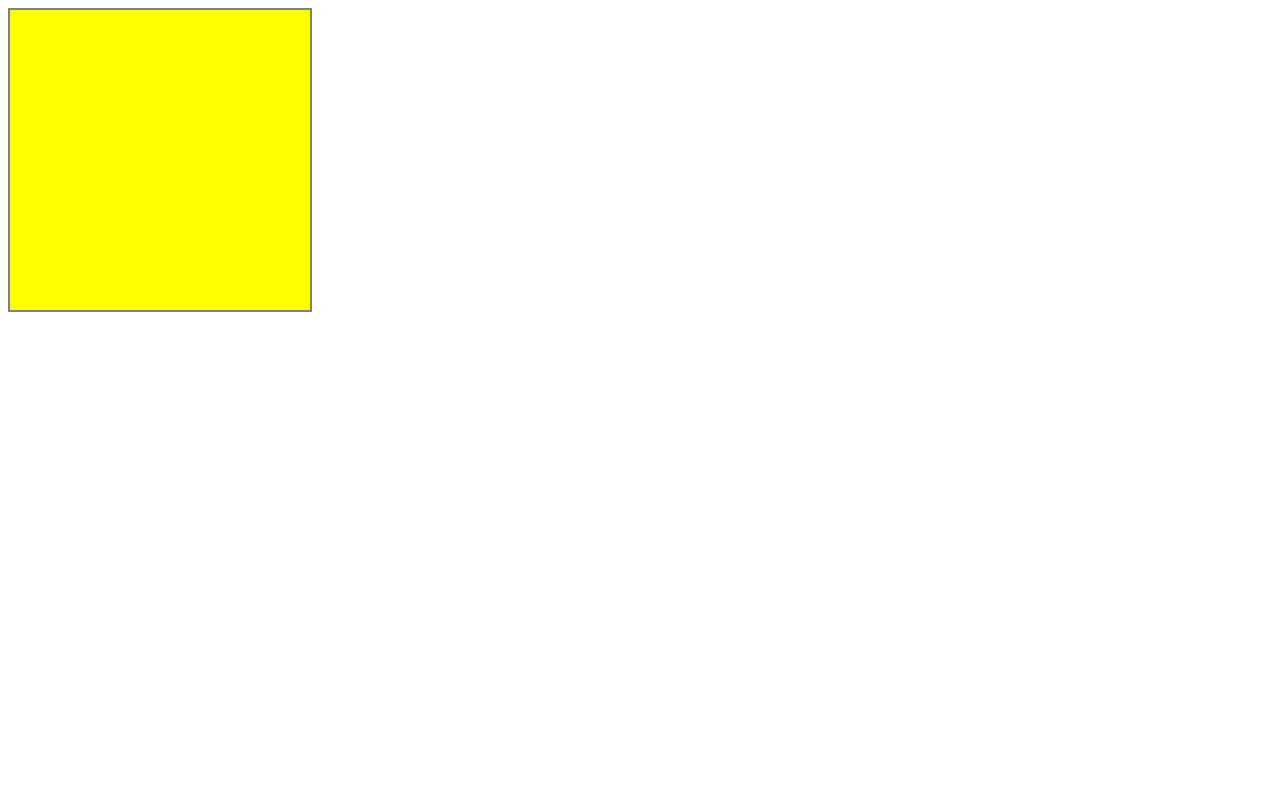
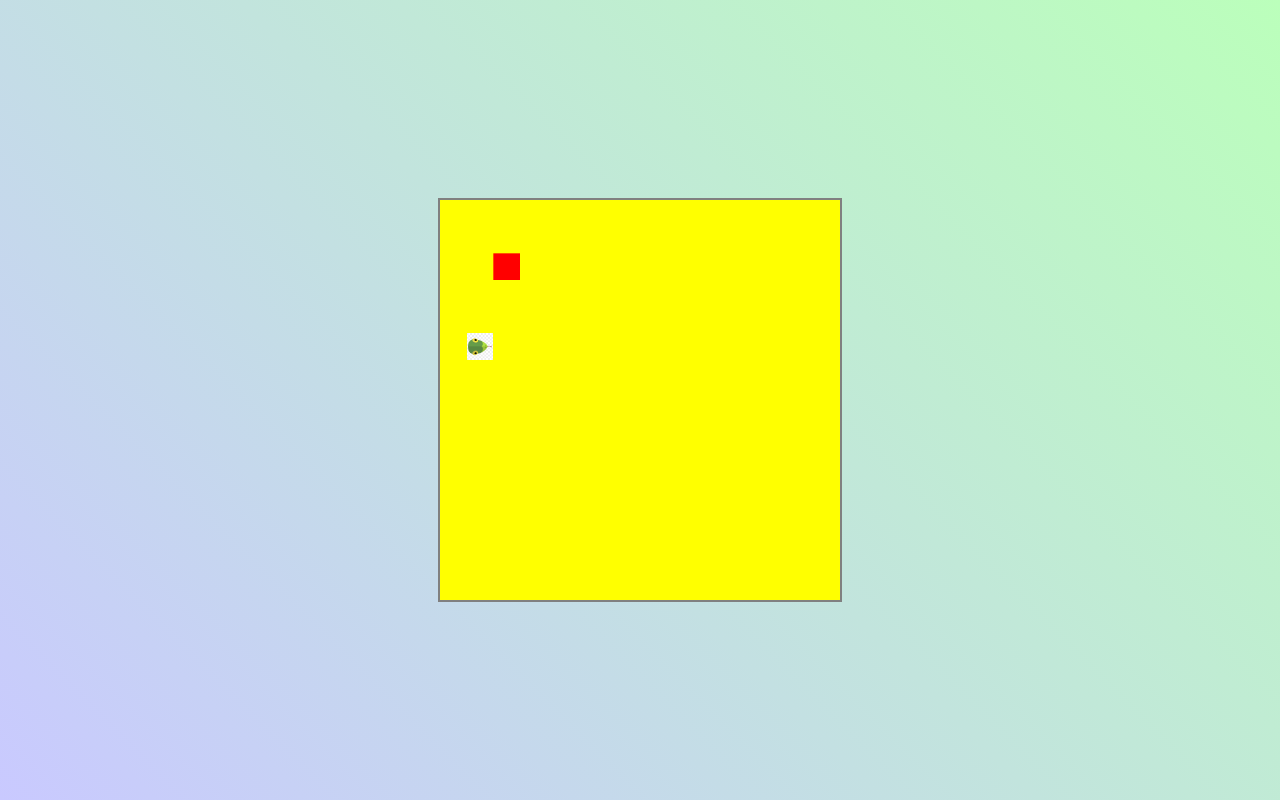
Before and after one commit to alex-kings/Snake, a plain HTML site: page index.html in a window 1280 px wide. Drawn offline with Linux system fonts and the light colour scheme.

Commit message:
Push changes.

```diff
--- a/Game.js
+++ b/Game.js
@@ -6,9 +6,9 @@ class Game{
     constructor(){
         this.canvas = document.getElementById("canvas");
         this.ctx = this.canvas.getContext('2d');
-        this.tileNb = 10;
+        this.tileNb = 15;
         this.tileSize = this.canvas.width/this.tileNb;
-        this.gameSpeed = 1;
+        this.gameSpeed = 5;
         this.bgColour = "yellow";
         this.headImg = new Image(0,0);
         this.bodyImg = new Image();
@@ -18,13 +18,21 @@ class Game{
         this.tailImg.src = "./Images/snake_tail.png";
 
         this.snake = new Snake(5,5);
+        this.fruit = new Fruit(2,2);
+        this.gameEnd = false;
     }
 
     // Function called at each game tick
     gameTick(){
         this.empty();
+        this.moveSnake();
+        this.fruitCollision();
         this.drawSnake();
-        this.snake.move();
+        this.drawFruit();
+        if(this.snake.bodyCollision()) {
+            this.gameEnd = true;
+            console.log("ENNNND")
+        }
     }
 
     empty(){
@@ -36,7 +44,20 @@ class Game{
      * Draws the snake at the correct location.
      */
     drawSnake(){
+        this.drawBody();
         this.drawHead();
+    }
+
+    moveSnake(){
+        this.snake.prevHeadX = this.snake.headX;
+        this.snake.prevHeadY = this.snake.headY;
+        this.snake.headX += this.snake.xDir;
+        this.snake.headY += this.snake.yDir;
+        if(this.snake.headX < 0) this.snake.headX = this.tileNb-1;
+        if(this.snake.headY < 0) this.snake.headY = this.tileNb-1;
+        if(this.snake.headX === this.tileNb) this.snake.headX = 0;
+        if(this.snake.headY === this.tileNb) this.snake.headY = 0;
+        this.snake.moveBody();
     }
 
     /**
@@ -49,6 +70,52 @@ class Game{
         this.ctx.drawImage(this.headImg, -0.5*this.tileSize,-0.5*this.tileSize,this.tileSize,this.tileSize);
         this.ctx.restore();
     }
+
+    /**
+     * Draws the body of the snake.
+     */
+    drawBody(){
+        this.snake.bodyParts.forEach(bodyPart => {
+            this.ctx.fillStyle = bodyPart.colour;
+            this.ctx.fillRect(bodyPart.x * this.tileSize, bodyPart.y * this.tileSize, this.tileSize, this.tileSize);
+        })
+    }
+
+    /**
+     * Places a fruit on a random position on the board.
+     */
+    placeNewFruit(){
+        this.fruit.x = Math.floor(Math.random()*this.tileNb);
+        this.fruit.y = Math.floor(Math.random()*this.tileNb);
+    }
+
+    /**
+     * Draws the fruit on the board.
+     */
+    drawFruit() {
+        this.ctx.fillStyle = this.fruit.colour;
+        this.ctx.fillRect(this.fruit.x*this.tileSize, this.fruit.y*this.tileSize, this.tileSize, this.tileSize);
+    }
+
+    /**
+     * Checks if the snake head collisions with the fruit.
+     */
+    fruitCollision(){
+        if(this.snake.headX === this.fruit.x && this.snake.headY === this.fruit.y){
+            //Fruit eaten.
+            this.placeNewFruit();
+            this.gameSpeed++;
+            this.snake.addBodyPart(this.snake.headX, this.snake.headY);
+        }
+    }
+
+    /**
+     * Ends the game.
+     */
+    end(){
+        this.ctx.fillStyle = "black";
+        this.ctx.fillRect(0,0,this.canvas.width, this.canvas.height);
+    }
 }
 
 /**
@@ -57,7 +124,9 @@ class Game{
 class Snake{
     headX = 0;
     headY = 0;
-    headDeg = 0;
+    prevHeadX = 0;
+    prevHeadY = 0;
+    headDeg = 270;
     tailX = 1;
     tailY = 1;
     length = 0; // The length of the body following the head.
@@ -72,20 +141,58 @@ class Snake{
     }
 
     /**
-     * Updates the position of the snake.
-     */
-    move(){
-        this.headX += this.xDir;
-        this.headY += this.yDir;
-    }
-    /**
      * Changes the direction of the snake.
      * @param {int} xDir The new x direction.
      * @param {int} xDir The new y direction.
      */
     changeDirection(xDir, yDir){
-        this.xDir = xDir;
-        this.yDir = yDir;
+        if(this.xDir + xDir != 0) this.xDir = xDir;
+        if(this.yDir + yDir != 0) this.yDir = yDir;
+
+        this.headOrientation();
+    }
+
+    /**
+     * Orients the head.
+     */
+    headOrientation(){
+        if(this.xDir === 1) this.headDeg = 270;
+        if(this.xDir === -1) this.headDeg = 90;
+        if(this.yDir === 1) this.headDeg = 0;
+        if(this.yDir === -1) this.headDeg = 180;
+    }
+
+    /**
+     * Adds a bodypart at position x-y.
+     * @param {int} x The x position of the bodypart
+     * @param {int} y The y position of the bodypart
+     */
+    addBodyPart(x, y){
+        this.bodyParts.unshift(new Body(x,y));
+    }
+
+    /**
+     * Moves the body of the snake.
+     */
+    moveBody(){
+        // Moves the body if there is no bodyPart at the head position.
+        if(this.bodyParts.length === 0) return null;
+        if(this.bodyParts[0].x === this.headX && this.bodyParts[0].y === this.headY){
+            return null
+        }
+        this.bodyParts.pop();
+        this.addBodyPart(this.prevHeadX, this.prevHeadY);
+    }
+
+    /**
+     * Determines whether the head enters in collision with a bodypart.
+     */
+    bodyCollision(){
+        if(this.bodyParts.length < 2) return false;
+        for(let i = 1; i < this.bodyParts.length; i++){
+            if(this.bodyParts[i].x === this.headX && this.bodyParts[i].y === this.headY) return true
+        }
+        return false;
     }
 }
 
@@ -95,10 +202,21 @@ class Snake{
 class Body{
     x = 0;
     y = 0;
-    color="green";
+    colour="green";
     constructor(x,y){
         this.x = x;
         this.y = y;
+    }
+}
+
+/**
+ * Class for fruits.
+ */
+class Fruit{
+    constructor(x,y){
+        this.x = x;
+        this.y = y;
+        this.colour = "red";
     }
 }
 
@@ -112,7 +230,6 @@ const game = new Game();
 window.addEventListener("keydown",(event)=>{
     switch (event.code) {
         case "ArrowUp":
-            console.log("up")
             game.snake.changeDirection(0,-1);
             break;
         case "ArrowDown":
@@ -131,8 +248,11 @@ window.addEventListener("keydown",(event)=>{
 })
 
 function gameLoop(){
-    game.gameTick();
-    window.setTimeout(gameLoop, 1000/game.gameSpeed);
+    if(!game.gameEnd){
+        game.gameTick();
+        window.setTimeout(gameLoop, 1000/game.gameSpeed);
+    }
+    else game.end();
 }
 
 export function startGame(){
--- a/Style.css
+++ b/Style.css
@@ -1,4 +1,18 @@
+*{
+    padding:0;
+    margin:0;
+}
 .bordered{
     border:solid grey 2px;
     display:inline-block;
 }
+body{
+    height:100vh;
+    background: linear-gradient(45deg, rgb(201, 201, 255), rgb(187, 255, 187));
+}
+.center{
+    display:flex;
+    align-items: center;
+    justify-content: center;
+    height:100%;
+}
--- a/index.html
+++ b/index.html
@@ -8,7 +8,9 @@
     <link href="./Style.css" rel="stylesheet"></link>
 </head>
 <body>
-    <canvas class="bordered" id="canvas" width="300" height="300"></canvas>
+    <div class = "center">
+        <canvas class="bordered" id="canvas" width="400" height="400"></canvas>
+    </div>
 
     <script src="Main.js" type="module"></script>
 </body>
```
